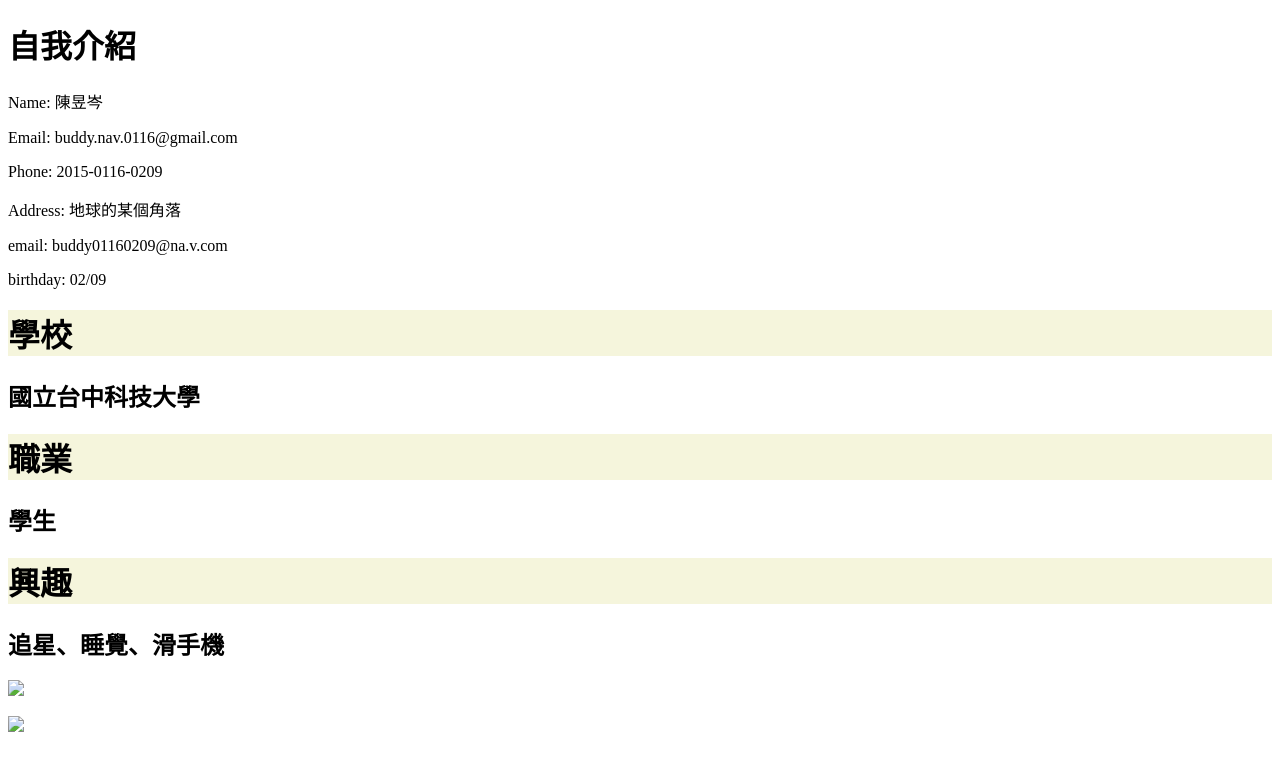
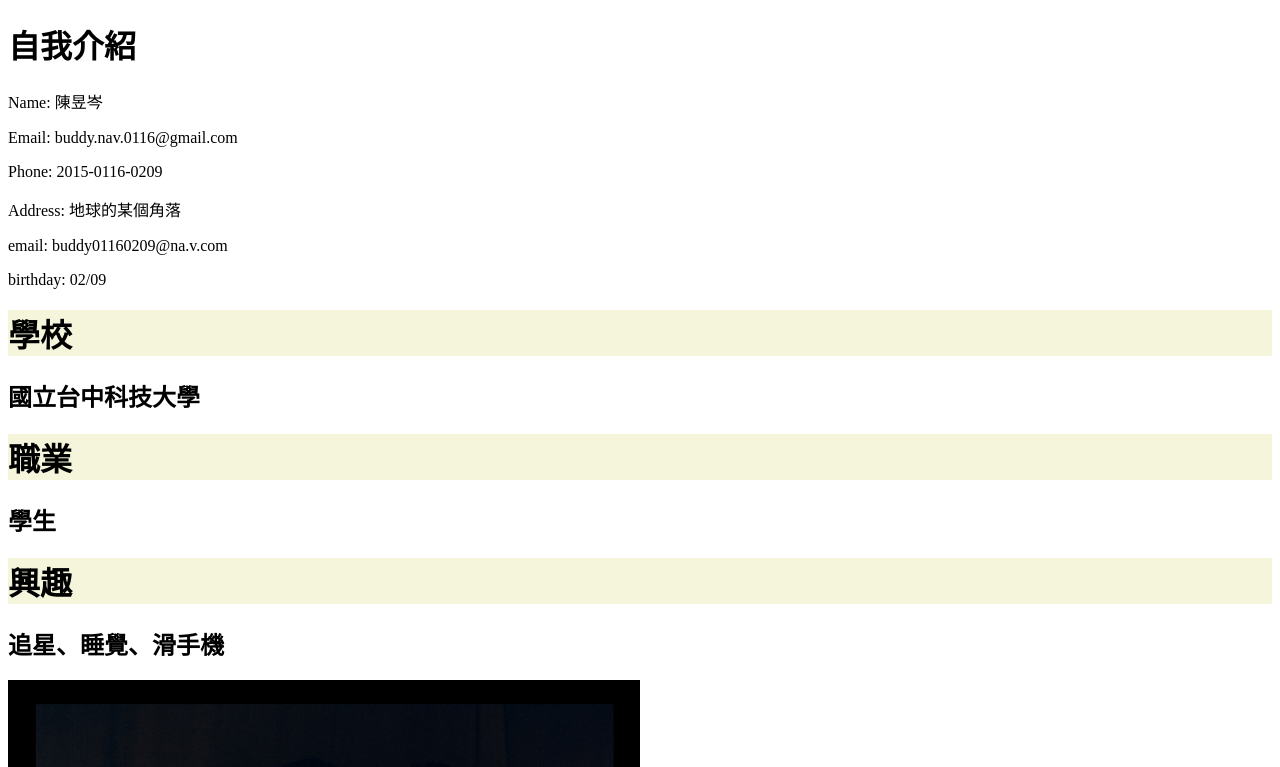
Before and after one commit to yutsen41/raccoon.yn.41, a plain HTML site: page index.html in a window 1280 px wide. Shown: the top 767 px of the page. Drawn offline with Linux system fonts and the light colour scheme.

Commit message:
Update index.html

```diff
--- a/index.html
+++ b/index.html
@@ -17,8 +17,8 @@
   <h2>學生</h2>
   <h1 style="background-color:Beige;">興趣</h1>
   <h2>追星、睡覺、滑手機</h2>
-  <p><img src=2021.5.22.jpg: 50%></p>
-  <p><img src=2021.10.8.jpg: 50%></p>
+  <p><img src="2021.5.22.jpg" style="width: 50%;"></p>
+  <p><img src="2021.10.8.jpg" style="width: 50%;"></p>
    </u1>
 </body>
 </html>
```
